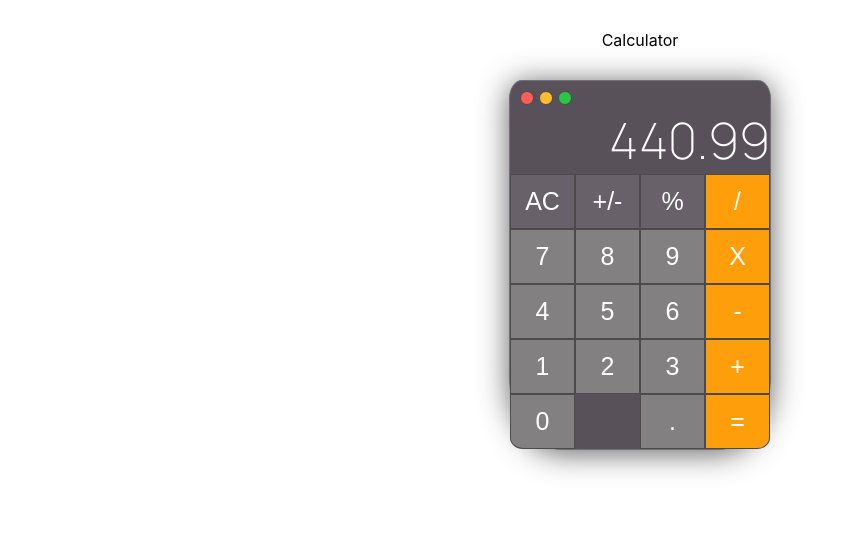
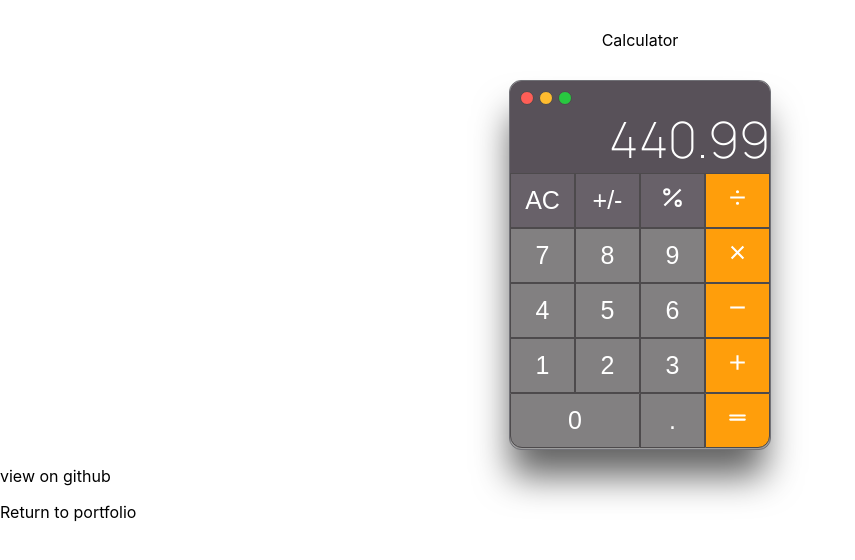
Before and after one commit to hannah-victoria-robson/react-calculator, a React (Create React App) app: page / in a window 1280 px wide. Shown: the top 560 px of the page, without its empty margins (0-855 px from the left). Built offline with nearby package versions, Linux system fonts and the light colour scheme.

Commit message:
smooth corner radius'

```diff
--- a/package.json
+++ b/package.json
@@ -8,6 +8,7 @@
     "@testing-library/user-event": "^13.5.0",
     "react": "^18.2.0",
     "react-dom": "^18.2.0",
+    "react-icons": "^4.4.0",
     "react-scripts": "5.0.1",
     "web-vitals": "^2.1.4"
   },
--- a/src/App.css
+++ b/src/App.css
@@ -9,10 +9,13 @@ header {
 
 /* ---- Calculator grid ---- */
 .calculator {
-	background-color: #585159;
-	border-radius: 5% 5% 20% 20%;
-	border: 0.5px solid #717177;
-	box-shadow: 0 3px 30px rgba(46, 46, 46, 0.752);
+	background: rgb(157, 157, 157);
+	-webkit-box-shadow: -2px 30px 36px -4px rgba(0, 0, 0, 0.62);
+	box-shadow: -2px 30px 36px -4px rgba(0, 0, 0, 0.62);
+	padding: 0.26px;
+	padding-bottom: 0.5px;
+	border-radius: 12px 12px 12px 12px;
+	border: 1px solid #717177;
 	display: grid;
 	grid-template: repeat(1fr, 7) repeat(1fr, 5);
 	margin: auto;
@@ -20,6 +23,9 @@ header {
 }
 
 .top-bar {
+	background-color: #585159;
+	border-top-left-radius: 12px 12px;
+	border-top-right-radius: 12px 12px;
 	grid-area: 1 / 1 / 2 / 5;
 	height: 15px;
 	display: flex;
@@ -27,6 +33,7 @@ header {
 	gap: 5px;
 	padding-top: 10px;
 	padding-left: 10px;
+	margin-bottom: -1px;
 }
 
 .red {
@@ -52,6 +59,8 @@ header {
 	border: 0.6px solid rgb(77, 74, 76);
 }
 .output {
+	background-color: #585159;
+
 	color: white;
 	grid-area: 2 / 1 / 3 / 5;
 	font-family: 'Manrope', sans-serif;
@@ -90,7 +99,7 @@ header {
 
 .equals {
 	grid-area: 7 / 4 / 8 / 5;
-	border-bottom-right-radius: 20%;
+	border-bottom-right-radius: 12px 12px;
 }
 
 .decimal {
@@ -98,7 +107,7 @@ header {
 }
 .zero {
 	grid-area: 7 / 1 / 8 / 3;
-	border-bottom-left-radius: 20%;
+	border-bottom-left-radius: 12px 12px;
 }
 .one {
 	grid-area: 6 / 1 / 7 / 2;
@@ -143,6 +152,9 @@ button {
 	width: 65px;
 }
 
+button.zero {
+	width: 130px;
+}
 button:active {
 	background-color: #b4b3b4;
 }
--- a/src/App.jsx
+++ b/src/App.jsx
@@ -7,7 +7,9 @@ function App() {
 	return (
 		<div className="App">
 			<header></header>
-			<Calculator />
+			<main>
+				<Calculator />
+			</main>
 		</div>
 	)
 }
--- a/src/Calculator.jsx
+++ b/src/Calculator.jsx
@@ -1,4 +1,12 @@
 import React from 'react'
+import {
+	RiDivideLine,
+	RiAddLine,
+	RiSubtractLine,
+	RiPercentLine,
+	RiCloseLine,
+} from 'react-icons/ri'
+import { TbEqual } from 'react-icons/tb'
 
 function Calculator() {
 	return (
@@ -15,12 +23,25 @@ function Calculator() {
 						<output className="output">440.99</output>
 						<button className="AC top">AC</button>
 						<button className="number-toggle top">+/-</button>
-						<button className="percent top">%</button>
-						<button className="divide right">/</button>
-						<button className="multiply right">X</button>
-						<button className="subtract right">-</button>
-						<button className="add right">+</button>
-						<button className="equals right">=</button>
+						<button className="percent top">
+							<RiPercentLine />
+						</button>
+						<button className="divide right">
+							<RiDivideLine />
+						</button>
+						<button className="multiply right">
+							<RiCloseLine />
+						</button>
+						<button className="subtract right">
+							<RiSubtractLine />
+						</button>
+						<button className="add right">
+							{' '}
+							<RiAddLine />
+						</button>
+						<button className="equals right">
+							<TbEqual />
+						</button>
 						<button className="nine">9</button>
 						<button className="eight">8</button>
 						<button className="seven">7</button>
@@ -34,6 +55,11 @@ function Calculator() {
 						<button className="decimal">.</button>
 					</div>
 				</section>
+				<footer>
+					<p>view on github</p>
+
+					<p>Return to portfolio</p>
+				</footer>
 			</main>
 		</>
 	)
```
Also changed, not shown: 1 other file (tests, documents, lock files or other folders).
